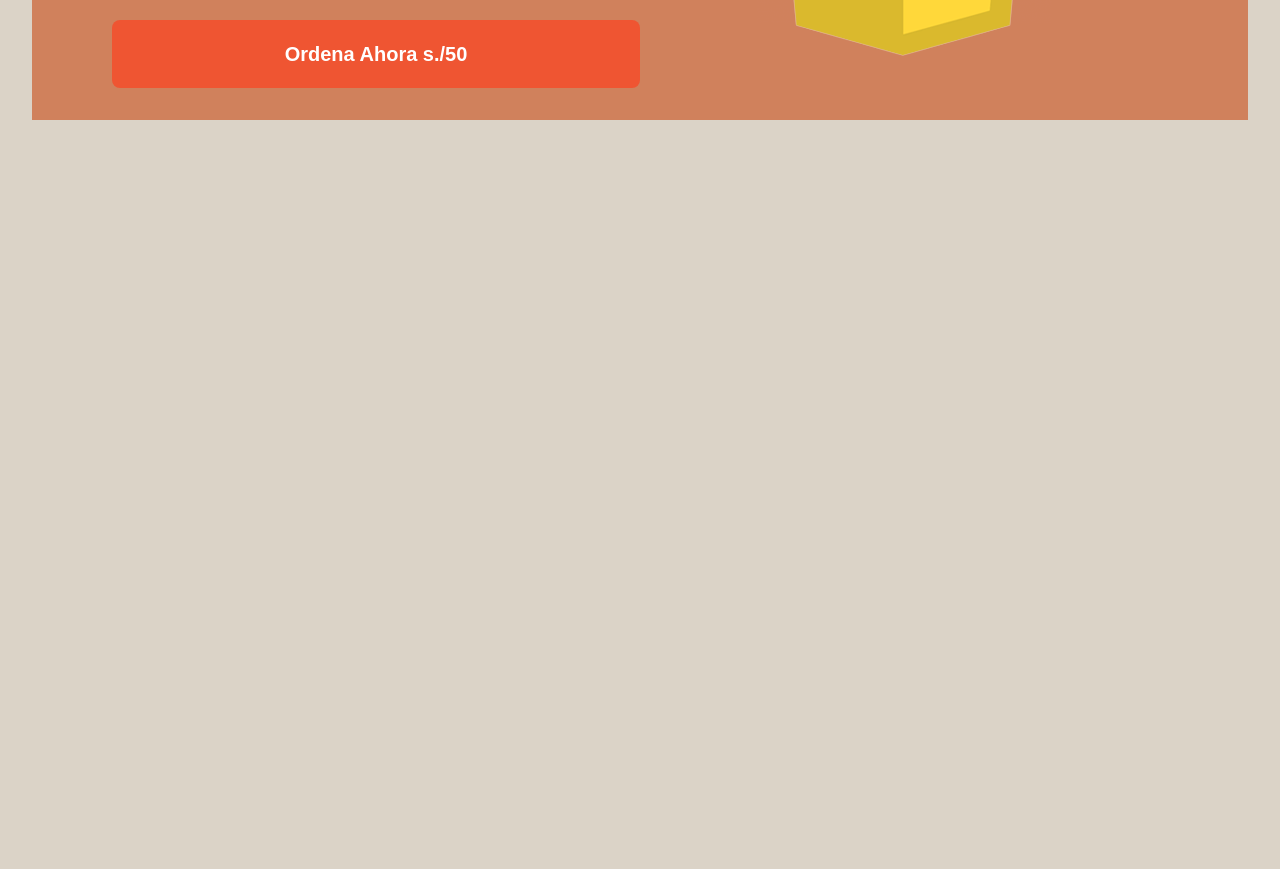
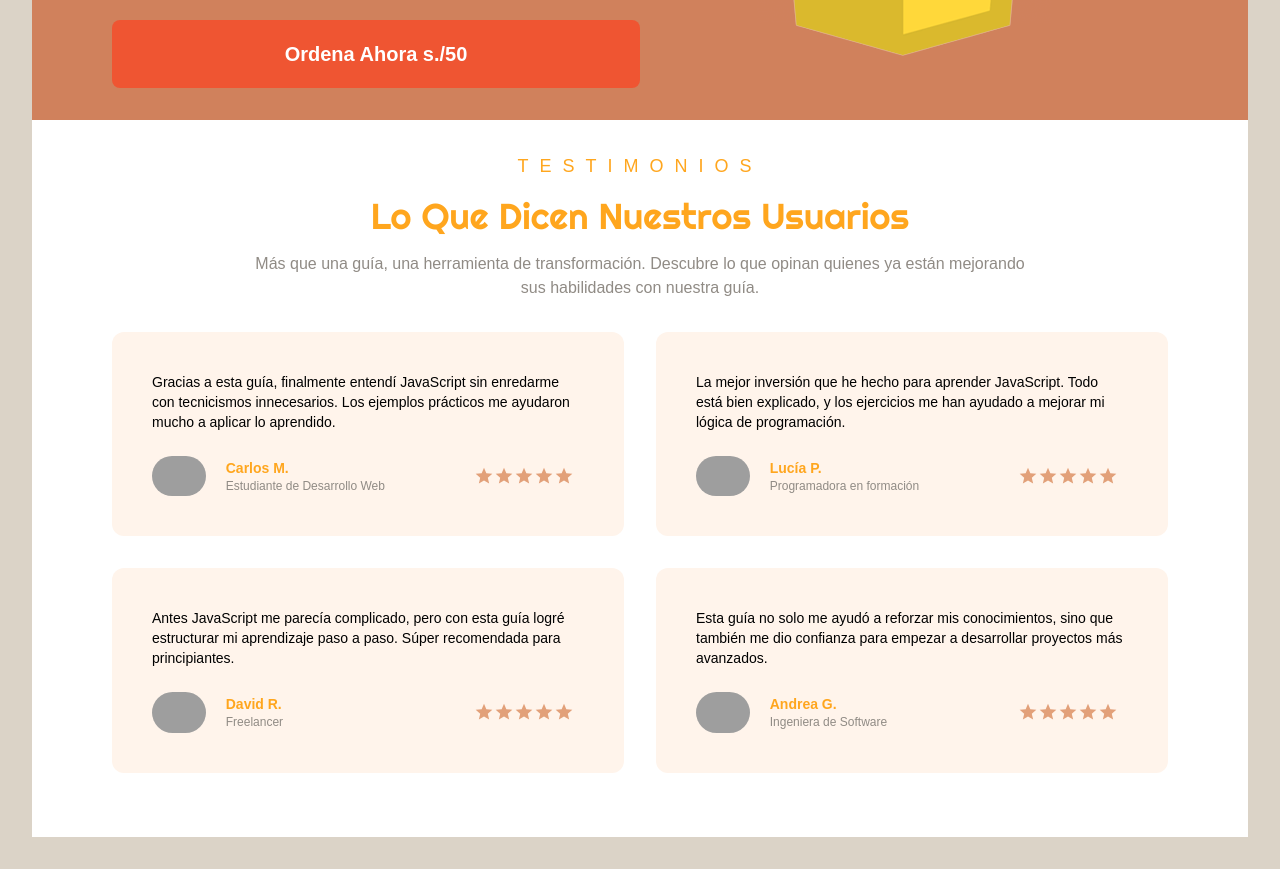
Before and after one commit to MTJonathan/landingbuho, a React (Vite) app: page / in a window 1280 px wide. Shown: the part 2400-3269 px from the top of the page. Before the commit the page ends 2552 px from the top, so only its background shows below. Built offline with nearby package versions, Linux system fonts and the light colour scheme; grey boxes are pictures that could not be loaded.

Commit message:
feat(testimonial): Testimonios Agregados

```diff
--- a/src/App.jsx
+++ b/src/App.jsx
@@ -3,6 +3,7 @@ import Logos from "./components/Logos/Logos";
 import About from "./components/About/About";
 import Features from "./components/Features/Features";
 import Action from "./components/Action/Action";
+import Testimonial from "./components/Testimonial/Testimonial";
 import "./assets/style/App.css";
 
 function App() {
@@ -13,6 +14,7 @@ function App() {
       <About />
       <Features />
       <Action />
+      <Testimonial />
     </main>
   );
 }
--- /dev/null
+++ b/src/components/Testimonial/Testimonial.jsx
@@ -0,0 +1,22 @@
+import TestimonialContent from "./TestimonialContent";
+
+const Testimonial = () => {
+  return (
+    <section className="py-8 px-20 bg-white">
+      <header className="text-center">
+        <h3 className="text-[#ffa61e] text-lg tracking-[11px]">TESTIMONIOS</h3>
+        <h2 className="text-4xl font-[500] text-[#ffa61e] font-[Righteous] my-4">
+          Lo Que Dicen Nuestros Usuarios
+        </h2>
+        <p className="text-[#908b85] w-3/4 mx-auto">
+          Más que una guía, una herramienta de transformación. Descubre lo que
+          opinan quienes ya están mejorando sus habilidades con nuestra guía.
+        </p>
+      </header>
+
+      <TestimonialContent />
+    </section>
+  );
+};
+
+export default Testimonial;
--- /dev/null
+++ b/src/components/Testimonial/TestimonialContent.jsx
@@ -0,0 +1,20 @@
+import testimonios from "./testimonios";
+import TestimonialItem from "./TestimonialItem";
+
+const TestimonialContent = () => {
+  return (
+    <div className="grid grid-cols-2 gap-8 my-8">
+      {testimonios.map((testimonio) => (
+        <TestimonialItem
+          key={testimonio.id}
+          img={testimonio.img}
+          name={testimonio.nombre}
+          comment={testimonio.comentario}
+          rol={testimonio.rol}
+        />
+      ))}
+    </div>
+  );
+};
+
+export default TestimonialContent;
--- /dev/null
+++ b/src/components/Testimonial/TestimonialItem.jsx
@@ -0,0 +1,33 @@
+import { Star } from "./svg/svg";
+
+const TestimonialItem = ({ img, name, comment, rol }) => {
+  return (
+    <article className="bg-[#FFF4EB] p-10 rounded-xl">
+      {/*Comentario*/}
+      <p className="mb-6 text-sm">{comment}</p>
+
+      {/*Perfil*/}
+      <div className="grid grid-cols-[0.3fr_2fr] gap-5 bg-">
+        <img className="rounded-full" src={img} alt={name} />
+
+        <div className="grid grid-cols-[2fr_1fr]">
+          <div className="flex flex-col justify-center">
+            <h3 className="text-sm text-[#ffa61e] font-[700]">{name}</h3>
+            <p className="text-xs text-[#908b85]">{rol}</p>
+          </div>
+
+          <div className="flex justify-center items-center w-full">
+            {/*Estrellas*/}
+            {
+              [...Array(5)].map((_, index) => (
+                <span key={index}> <Star /> </span>
+              ))
+            }
+          </div>
+        </div>
+      </div>
+    </article>
+  );
+};
+
+export default TestimonialItem;
--- /dev/null
+++ b/src/components/Testimonial/svg/svg.jsx
@@ -0,0 +1,15 @@
+export const Star = () => {
+  return (
+    <svg
+      xmlns="http://www.w3.org/2000/svg"
+      width="20"
+      height="20"
+      viewBox="0 0 24 24"
+    >
+      <path
+        fill="#E2A079"
+        d="m5.825 21l1.625-7.025L2 9.25l7.2-.625L12 2l2.8 6.625l7.2.625l-5.45 4.725L18.175 21L12 17.275z"
+      />
+    </svg>
+  );
+};
--- /dev/null
+++ b/src/components/Testimonial/testimonios.js
@@ -0,0 +1,36 @@
+const testimonios = [
+  {
+    id: 1,
+    nombre: "Carlos M.",
+    rol: "Estudiante de Desarrollo Web",
+    comentario:
+      "Gracias a esta guía, finalmente entendí JavaScript sin enredarme con tecnicismos innecesarios. Los ejemplos prácticos me ayudaron mucho a aplicar lo aprendido.",
+    img: "https://unavatar.io/x/AntoGriezmann",
+  },
+  {
+    id: 2,
+    nombre: "Lucía P.",
+    rol: "Programadora en formación",
+    comentario:
+      "La mejor inversión que he hecho para aprender JavaScript. Todo está bien explicado, y los ejercicios me han ayudado a mejorar mi lógica de programación.",
+    img: "https://unavatar.io/x/deargiaa",
+  },
+  {
+    id: 3,
+    nombre: "David R.",
+    rol: "Freelancer",
+    comentario:
+      "Antes JavaScript me parecía complicado, pero con esta guía logré estructurar mi aprendizaje paso a paso. Súper recomendada para principiantes.",
+    img: "https://unavatar.io/x/kikobeats",
+  },
+  {
+    id: 4,
+    nombre: "Andrea G.",
+    rol: "Ingeniera de Software",
+    comentario:
+      "Esta guía no solo me ayudó a reforzar mis conocimientos, sino que también me dio confianza para empezar a desarrollar proyectos más avanzados.",
+    img: "https://unavatar.io/x/vickypalami",
+  },
+];
+
+export default testimonios;
```
